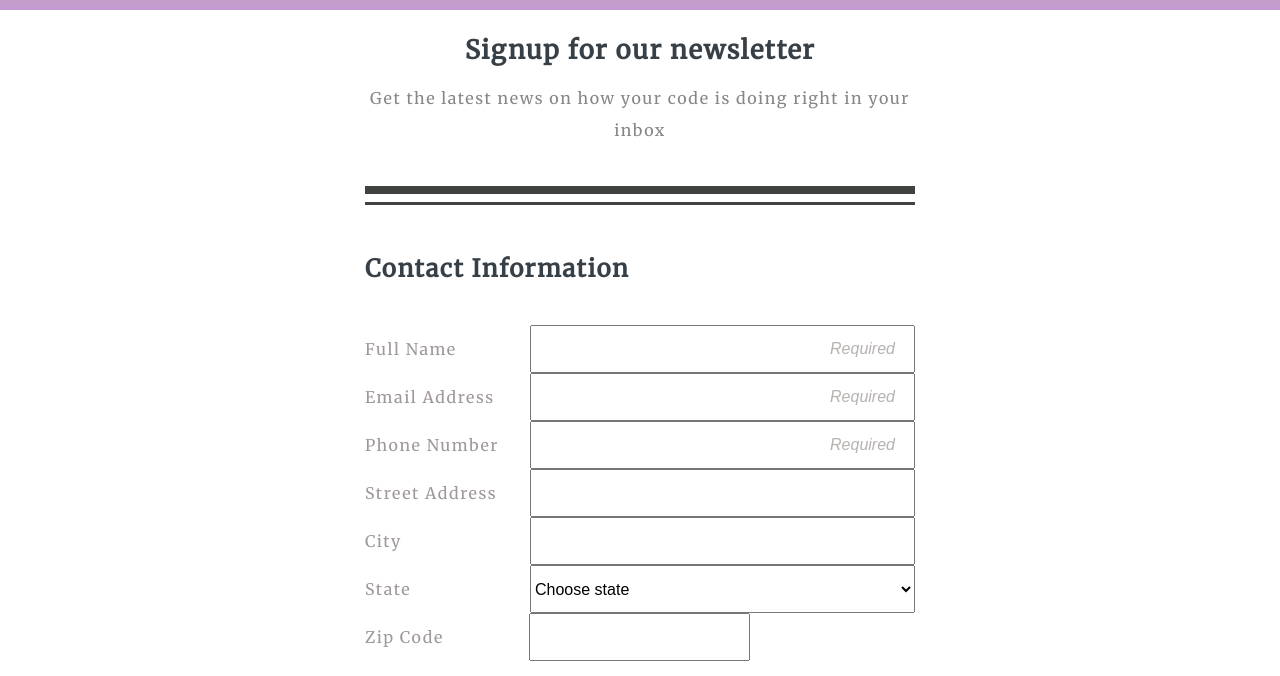
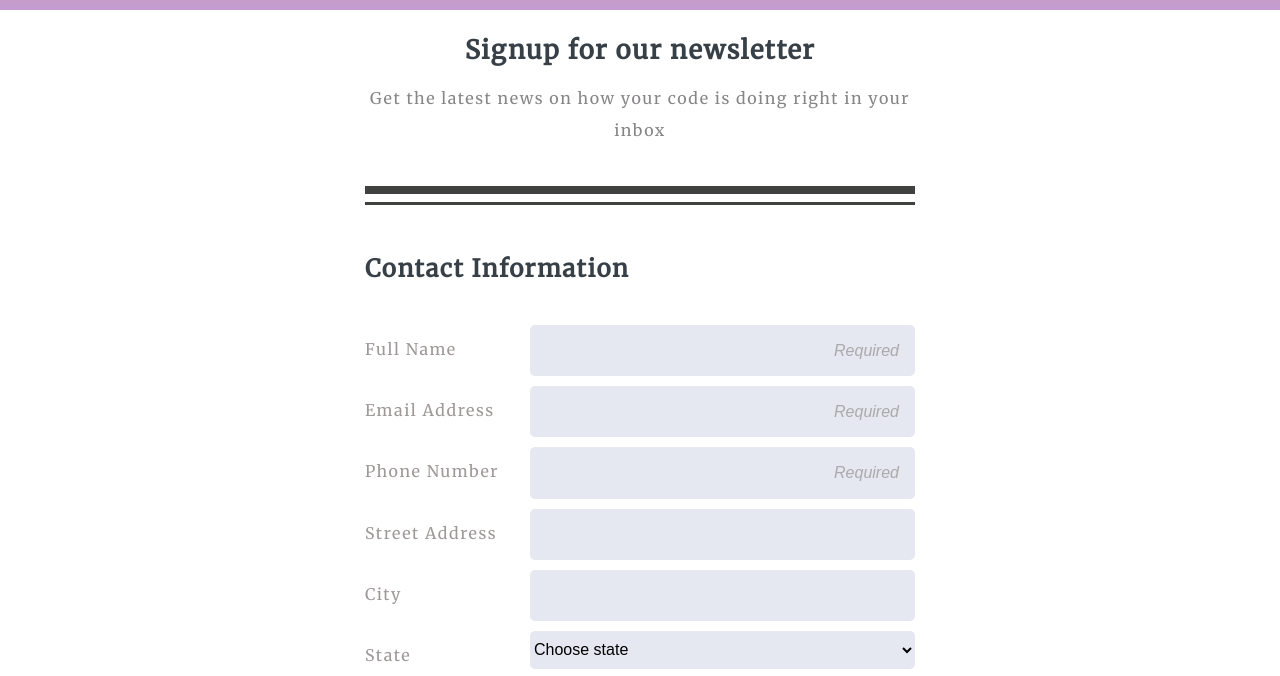
Before and after one commit to sarahlovelily/project-03, a plain HTML site: page index.html in a window 1280 px wide. Shown: the part 86-762 px from the top of the page. Drawn offline with Linux system fonts and the light colour scheme.

Commit message:
modify css

```diff
--- a/css/style.css
+++ b/css/style.css
@@ -55,10 +55,7 @@ footer span {
 input[type="text"],
 input[type="email"],
 input[type="number"],
-<<<<<<< HEAD
 input[type="tel"],
-=======
->>>>>>> 2f37cfe80be489e7fef30b5fd86b1cf9967b97b2
 textarea,
 select[class="state"] {
   line-height: 2.2em;
```
